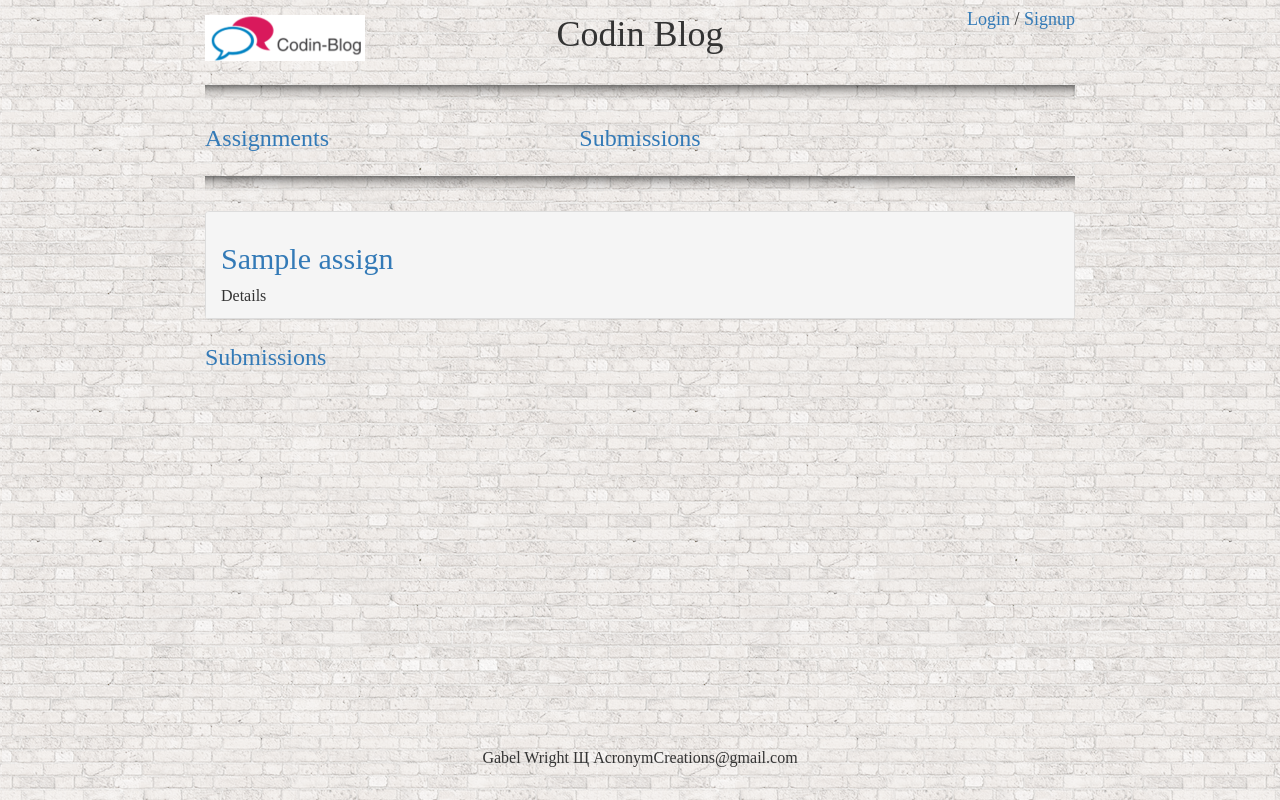
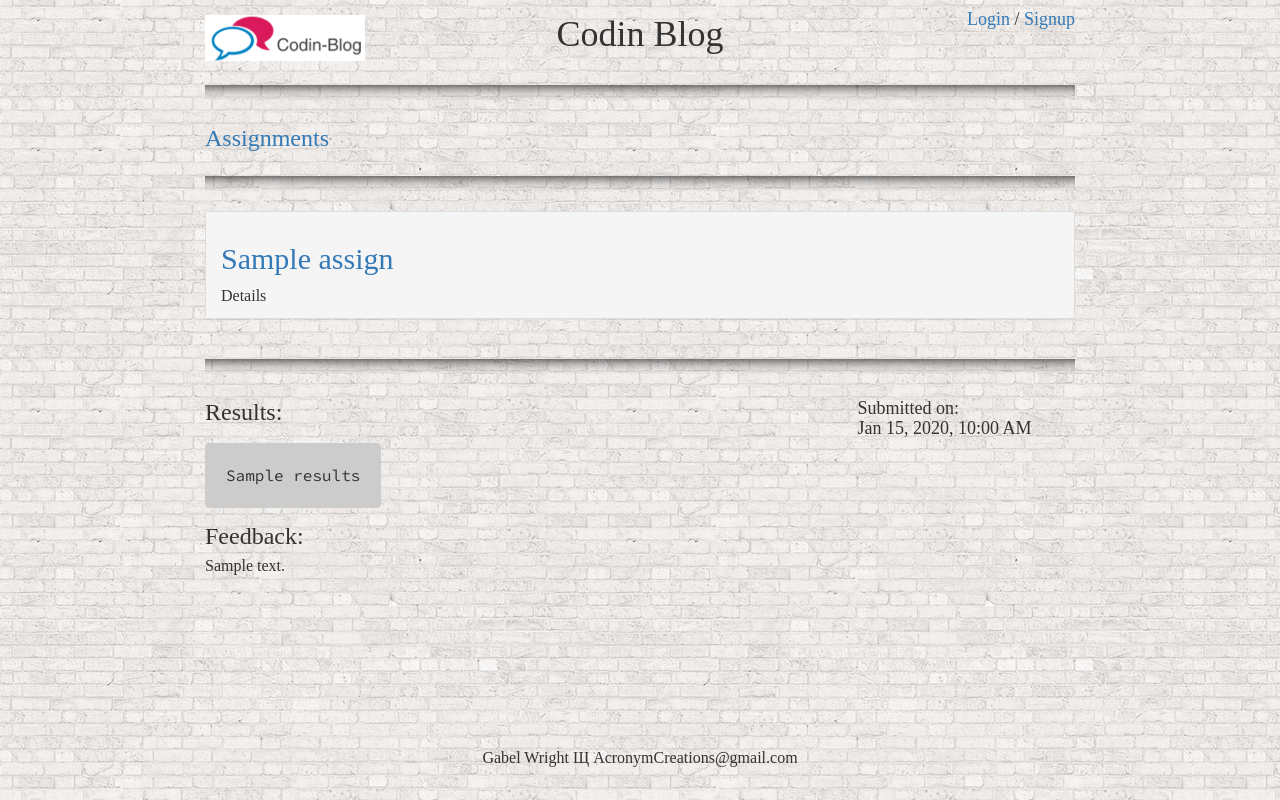
Before and after one commit to gabelwright/Java-Grader, a Flask app: template templates/assign.html in a window 1280 px wide. Run offline with Flask 2, Linux system fonts and the light colour scheme; the template is opened without the code that fills it: most values are stand-ins (such as "Sample title", 1, 10 or a date in 2020); parts of the project's set-up code (start-up, migrations or seed data) failed here and were passed over; some libraries are stand-ins or nearby versions; some web fonts are replaced.

Commit message:
feat: Added feedback box for posts
* Admin can leave feedback for students regarding individual posts.
* Streamlined the submission process so students see results on the
same screen that they submit the assignment.  This allows for quicker
and easier resubmissions for students.
* Posts can no longer be deleted, only replaced with a newer version.
* Timestamps and feedback are updated each time a student resubmits an
assignment.
* Moved larger code blocks to macros to clean up templates.

Feature Log #1 Complete

```diff
--- a/static/css/main_styles.css
+++ b/static/css/main_styles.css
@@ -127,6 +127,10 @@ ul{
 	font-size: 1.2em
 }
 
+.feedback, .feedback-box{
+	padding-bottom: 20px;
+}
+
 .delete-button,.edit-button,.like-button{
 	font-size: 1em;
 }
--- a/templates/all.html
+++ b/templates/all.html
@@ -55,6 +55,7 @@
 				<li>{{p.user.f_name}} {{p.user.l_name}}</li>
 				<li class="code"><pre>{{p.code}}</pre></li>
 				<li class="code"><pre>{{p.results}}</pre></li>
+				<li>Feedback: {{p.notes}}</li>
 			</ul>
 		{% endfor %}
 	</ul>
--- a/templates/assign.html
+++ b/templates/assign.html
@@ -7,84 +7,28 @@
 	<div class="panel-group all" id="accordion">
 		{{ temp.assignment(assign) }}
 	</div>
-	<h3 class="all">
+	<!-- <h3 class="all">
 		<a href="{{ url_for('assignResults',assign_id=assign.id, sort_id=0) }}">Submissions</a>
-	</h3>
+	</h3> -->
 
 	{% if user.admin %}
-		<a class="all" href="{{ url_for('editAssign',assign_id=assign.id) }}">edit</a>
 
-		{% if assign.int_type == 1 or assign.int_type == 2 %}
+		{{ block.admin_assign(user, assign, tests) }}
 
-			<h3 class="all">Tests:</h3>
-			<ul>
-				{% for t in tests %}
-				<li>
-					<h4><a href="{{ url_for('testView',test_id=t.id) }}">{{t.name}}</a></h4>
-				</li>
-				{% endfor %}
-			</ul>
-			<h3 class="all">Add Test File:</h3>
-			<form method="POST" action="{{ url_for('addTest',assign_id=assign.id) }}">
-				<p>
-				Test Name:
-				<input type="text" name="title">
-				</p>
-				<div class="code">
-					public class {{assign.name}}{<br>
-					&emsp;public static void main(String[] args){<br>
-					&emsp;<textarea class="code-textbox" name="test_code" rows="15" cols="55"></textarea><br>
-					&emsp;}<br>
-					}
-				</div>
-				<br>
-				<input class="btn btn-info" type="submit" value="add test">
-			</form>
+	{% else %}
 
+		{% if post %}
+			{{ temp.results(user, post) }}
 		{% endif %}
 
-		<hr class="all">
-
-		<div class="text-center all">
-			<button type="button" class="btn btn-danger" data-toggle="modal" data-target="#myModal">
-			  	Delete Assignment
-			</button>
-		</div>
-
-		<div class="modal fade" id="myModal" tabindex="-1" role="dialog" aria-labelledby="myModalLabel">
-		  <div class="modal-dialog" role="document">
-		    <div class="modal-content">
-		      <div class="modal-header">
-		        <button type="button" class="close" data-dismiss="modal" aria-label="Close"><span aria-hidden="true">&times;</span></button>
-		        <h4 class="modal-title" id="myModalLabel">Confirm</h4>
-		      </div>
-		      <div class="modal-body">
-		        Are you sure you want to delete <strong>{{assign.name}}</strong>?  All data including student posts, results, and tests associated with this assignment will be permanently deleted.
-		      </div>
-		      <div class="modal-footer">
-		      	<form method="POST" action="{{ url_for('deleteAssign', assign_id=assign.id) }}">
-			        <button type="button" class="btn btn-default" data-dismiss="modal">Cancel</button>
-			        <button type="submit" formmethod="POST" class="btn btn-danger">Delete</button>
-			    </form>
-		      </div>
-		    </div>
-		  </div>
-		</div>
-
-		<!-- <form class="all text-center" action="{{ url_for('deleteAssign', assign_id=assign.id) }}">
-			<input class="btn btn-danger" type="submit" value="delete assignment">
-		</form> -->
-
-	{% else %}
 		{% if assign.int_type == 0 %}
-			{{ block.main_method(assign, pre_code) }}
+			{{ block.main_method(assign, post) }}
 		{% elif assign.int_type == 1 %}
-			{{ block.static_method(assign, pre_code) }}
+			{{ block.static_method(assign, post) }}
 		{% elif assign.int_type == 2 %}
-			{{ block.public_class(assign, pre_code) }}
+			{{ block.public_class(assign, post) }}
 		{% endif %}
 
 	{% endif %}
 
-
 {% endblock %}
--- a/templates/assignResults.html
+++ b/templates/assignResults.html
@@ -20,7 +20,7 @@
 
 		{% for p in posts %}
 
-			{{ temp.results(p) }}
+			{{ temp.admin_results(user, p) }}
 
 		{% endfor %}
 
--- a/templates/assignReviewResults.html
+++ b/templates/assignReviewResults.html
@@ -7,7 +7,7 @@
 	<div class="panel-group all" id="accordion">
 		{{ temp.assignment(assign) }}
 	</div>
-	{{ temp.results(post) }}
+	{{ temp.results(user, post) }}
 
 	<form method='GET' action="{{ url_for('main') }}">
 		<input class="btn btn-success" type="submit" value="keep results">
--- a/templates/assignment_block.html
+++ b/templates/assignment_block.html
@@ -1,4 +1,4 @@
-{% macro main_method(assign, pre_code) -%}
+{% macro main_method(assign, post) -%}
 
 	<h3 class="all">Submit Assignment:</h3>
 	<form method="POST">
@@ -8,8 +8,8 @@
 				<br>
 			</span>
 
-			{% if pre_code %}
-			<textarea class="code-textbox" name="code-block" rows="15" cols="55">{{pre_code}}</textarea><br>
+			{% if post %}
+			<textarea class="code-textbox" name="code-block" rows="15" cols="55">{{post.code}}</textarea><br>
 			{% else %}
 			<textarea class="code-textbox" name="code-block" rows="15" cols="55">public static void main(String[] args){
 
@@ -24,7 +24,7 @@
 
 {%- endmacro %}
 
-{% macro static_method(assign, pre_code) -%}
+{% macro static_method(assign, post) -%}
 
 	<h3 class="all">Submit Assignment:</h3>
 	<form method="POST">
@@ -37,7 +37,7 @@
 				&emsp;}<br>
 			</span>
 
-			<textarea class="code-textbox" name="code-block" rows="15" cols="55"></textarea>
+			<textarea class="code-textbox" name="code-block" rows="15" cols="55">{{post.code}}</textarea>
 			<br>
 			<span class="all">}</span>
 		</div><br>
@@ -47,7 +47,7 @@
 
 {%- endmacro %}
 
-{% macro public_class(assign, pre_code) -%}
+{% macro public_class(assign, post) -%}
 
 	<h3 class="all">Submit Assignment:</h3>
 	<form method="POST">
@@ -56,8 +56,8 @@
 
 				<br>
 			</span>
-			{% if pre_code %}
-			<textarea class="code-textbox" name="code-block" rows="15" cols="55">{{pre_code}}</textarea>
+			{% if post %}
+			<textarea class="code-textbox" name="code-block" rows="15" cols="55">{{post.code}}</textarea>
 			{% else %}
 			<textarea class="code-textbox" name="code-block" rows="15" cols="55">class {{assign.name}}{
 
@@ -71,3 +71,67 @@
 
 
 {%- endmacro %}
+
+
+{% macro admin_assign(user, assign, tests) -%}
+
+<a class="all" href="{{ url_for('editAssign',assign_id=assign.id) }}">edit</a>
+
+{% if assign.int_type == 1 or assign.int_type == 2 %}
+
+	<h3 class="all">Tests:</h3>
+	<ul>
+		{% for t in tests %}
+		<li>
+			<h4><a href="{{ url_for('testView',test_id=t.id) }}">{{t.name}}</a></h4>
+		</li>
+		{% endfor %}
+	</ul>
+	<h3 class="all">Add Test File:</h3>
+	<form method="POST" action="{{ url_for('addTest',assign_id=assign.id) }}">
+		<p>
+		Test Name:
+		<input type="text" name="title">
+		</p>
+		<div class="code">
+			public class {{assign.name}}{<br>
+			&emsp;public static void main(String[] args){<br>
+			&emsp;<textarea class="code-textbox" name="test_code" rows="15" cols="55"></textarea><br>
+			&emsp;}<br>
+			}
+		</div>
+		<br>
+		<input class="btn btn-info" type="submit" value="add test">
+	</form>
+
+{% endif %}
+
+<hr class="all">
+
+<div class="text-center all">
+	<button type="button" class="btn btn-danger" data-toggle="modal" data-target="#myModal">
+	  	Delete Assignment
+	</button>
+</div>
+
+<div class="modal fade" id="myModal" tabindex="-1" role="dialog" aria-labelledby="myModalLabel">
+  <div class="modal-dialog" role="document">
+    <div class="modal-content">
+      <div class="modal-header">
+        <button type="button" class="close" data-dismiss="modal" aria-label="Close"><span aria-hidden="true">&times;</span></button>
+        <h4 class="modal-title" id="myModalLabel">Confirm</h4>
+      </div>
+      <div class="modal-body">
+        Are you sure you want to delete <strong>{{assign.name}}</strong>?  All data including student posts, results, and tests associated with this assignment will be permanently deleted.
+      </div>
+      <div class="modal-footer">
+      	<form method="POST" action="{{ url_for('deleteAssign', assign_id=assign.id) }}">
+	        <button type="button" class="btn btn-default" data-dismiss="modal">Cancel</button>
+	        <button type="submit" formmethod="POST" class="btn btn-danger">Delete</button>
+	    </form>
+      </div>
+    </div>
+  </div>
+</div>
+
+{%- endmacro %}
--- a/templates/base.html
+++ b/templates/base.html
@@ -20,7 +20,7 @@
 	<h1 class="half text-center">Codin Blog</h1>
 	<h4 class="quarter text-right">
 		{% if user %}
-		<a href="/welcome">Welcome {{user.f_name}}</a><br>
+		Welcome {{user.f_name}}<br>
 		<a href="/logout">logout</a>
 		{% else %}
 		<a href="/login">Login</a> / <a href="/signup">Signup</a>
@@ -31,14 +31,14 @@
 	<h3 class="third">
 		<a href="{{ url_for('main') }}">Assignments</a><br>
 	</h3>
+	{% if user and user.admin %}
 	<h3 class="third text-center">
 		<a href="{{ url_for('allResults') }}">Submissions</a><br>
 	</h3>
 	<h3 class="third text-right">
-		{% if user and user.admin %}
 			<a href="{{ url_for('adminPage') }}">Admin</a><br>
-		{% endif %}
 	</h3>
+	{% endif %}
 
 	<hr class="all top-bar">
 
--- a/templates/post_block.html
+++ b/templates/post_block.html
@@ -32,7 +32,27 @@
 {%- endmacro %}
 
 
-{% macro results(post) -%}
+{% macro results(user, post) -%}
+
+	<hr class="top-bar all">
+
+	<h3 class="all three-quarter">Results:</h3>
+	{% if post.created %}
+		<h4 class="quarter">Submitted on:<br>{{post.created.strftime('%b %d, %Y, %I:%M %p')}}</h4>
+	{% endif %}
+	<pre class="pre-scrollable code">{{post.results}}</pre>
+	<section class="all"></section>
+
+	<div class="feedback all">
+		<h3>Feedback:</h3>
+		<div class="all">{{post.notes}}</div>
+	</div>
+
+{%- endmacro %}
+
+
+
+{% macro admin_results(user, post) -%}
 
 	<hr class="top-bar all">
 	<h3 class="three-quarter"><u>Submitted by {{post.user.f_name}} {{post.user.l_name}}</u></h3>
@@ -49,35 +69,72 @@
 	<h3 class="all">Results:</h3>
 	<pre class="pre-scrollable code">{{post.results}}</pre>
 	<section class="all"></section>
-	<div class="quarter">
-		<button type="button" class="btn btn-danger" data-toggle="modal" data-target="#Modal{{post.id}}">
-		  	Delete Results
-		</button>
+
+	{% if not user.admin %}
+
+	<div class="feedback all">
+		<h3>Feedback:</h3>
+		<div class="all">{{post.notes}}</div>
 	</div>
-	<div class="modal fade" id="Modal{{post.id}}" tabindex="-1" role="dialog" aria-labelledby="myModalLabel{{post.id}}">
-		<div class="modal-dialog" role="document">
-			<div class="modal-content">
-				<div class="modal-header">
-					<button type="button" class="close" data-dismiss="modal" aria-label="Close">
-						<span aria-hidden="true">&times;</span>
-					</button>
-					<h4 class="modal-title" id="myModalLabel{{post.id}}">Are you sure you want to delete this post:</h4>
-				</div>
-				<div class="modal-body">
-					<h4 class="all">Code Submitted:</h4>
-					<pre class="pre-scrollable code">{{post.code}}</pre>
-					<h4 class="all">Results:</h4>
-					<pre class="pre-scrollable code">{{post.results}}</pre>
-				</div>
-				<div class="modal-footer">
-					<form method='POST' action={{ url_for('assignResultsReview',post_id=post.id) }}>
-						<button type="button" class="btn btn-default" data-dismiss="modal">Cancel</button>
-						<button type="submit" class="btn btn-danger">Delete</button>
-					</form>
-				</div>
-			</div>
+
+	{% elif user.admin %}
+
+	<div class="feedback-box all">
+		<h3>Feedback:</h3>
+		<div class="all">
+			<span class="half"><textarea cols="40" id="feedback_box_{{post.id}}">{{post.notes}}</textarea></span>
+			<span class="quarter" id="callback_response_{{post.id}}"></span>
 		</div>
+
+		<br>
+		<button type="button" class="btn btn-success" id="save_post_{{post.id}}">Save</button>
+
 	</div>
+
+	{% endif %}
+
+	<script>
+		$(document).ready(function(){
+		    $("#save_post_{{post.id}}").click(function(){
+		    	var post_notes = document.getElementById('feedback_box_{{post.id}}').value;
+				console.log(post_notes);
+		        $.post({
+				    url: "{{ url_for("postFeedback", post_id=post.id) }}",
+				    data: {'data':post_notes},
+				    success: function(data) {
+				        console.log('success callback: ', data);
+				        var tag = document.createElement('span');
+				        tag.innerHTML = 'Feedback Saved';
+				        tag.className = 'alert alert-success half';
+				        tag.id = 'callback_response_id_{{post.id}}'
+				        tag.roleName = 'alert';
+				        document.getElementById('callback_response_{{post.id}}').appendChild(tag);
+				        window.setTimeout(function() {
+							$("#callback_response_id_{{post.id}}").fadeTo(500, 0).slideUp(500, function(){
+								$(this).remove();
+							});
+						}, 1500);
+
+				    },
+				    error: function() {
+				    	console.log("Error", arguments);
+				    	console.log('error callback: ', data);
+				        var tag = document.createElement('span');
+				        tag.innerHTML = 'Error: Please try again';
+				        tag.className = 'alert alert-danger half';
+				        tag.id = 'callback_response_id_{{post.id}}'
+				        tag.roleName = 'alert';
+				        document.getElementById('callback_response_{{post.id}}').appendChild(tag);
+				        window.setTimeout(function() {
+							$("#callback_response_id_{{post.id}}").fadeTo(500, 0).slideUp(500, function(){
+								$(this).remove();
+							});
+						}, 2000);
+				    }
+				});
+		    });
+		});
+	</script>
 
 {%- endmacro %}
 
```
Also changed, not shown: __init__.py (+25 -10 lines).
